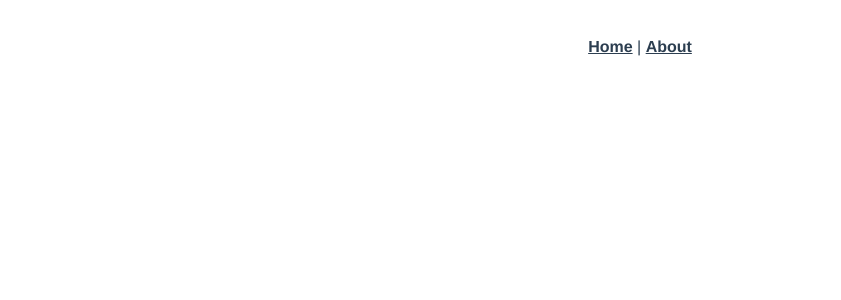
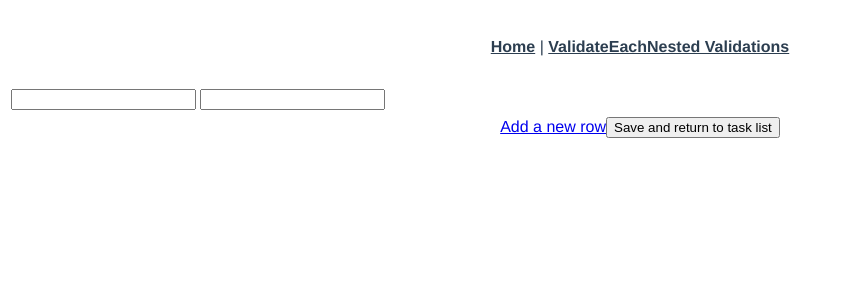
Before and after one commit to malcomio/vue-learning, a Vue app: page /vuelidate/nested-validations in a window 1280 px wide. Before the commit this address had no page. Shown: the top 300 px of the page, without its empty margins (0-841 px from the left). Built offline with nearby package versions, Linux system fonts and the light colour scheme.

Commit message:
vuelidate tests

```diff
--- a/package.json
+++ b/package.json
@@ -8,6 +8,9 @@
     "lint": "vue-cli-service lint"
   },
   "dependencies": {
+    "@vuelidate/components": "^1.1.12",
+    "@vuelidate/core": "^2.0.0-alpha.32",
+    "@vuelidate/validators": "^2.0.0-alpha.25",
     "core-js": "^3.6.5",
     "vue": "^3.0.0",
     "vue-router": "^4.0.0-0",
--- a/src/App.vue
+++ b/src/App.vue
@@ -1,7 +1,8 @@
 <template>
   <div id="nav">
     <router-link to="/">Home</router-link> |
-    <router-link to="/about">About</router-link>
+    <router-link to="/vuelidate/validate-each">ValidateEach</router-link>
+    <router-link to="/vuelidate/vuelidate/nested-validations">Nested Validations</router-link>
   </div>
   <router-view/>
 </template>
--- a/src/router/index.js
+++ b/src/router/index.js
@@ -8,14 +8,19 @@ const routes = [
     component: Home
   },
   {
-    path: '/about',
-    name: 'About',
+    path: '/vuelidate/nested-validations',
+    name: 'Nested Validations',
+    component: () => import('../views/vuelidate/NestedValidationsParent.vue')
+  },
+  {
+    path: '/vuelidate/validate-each',
+    name: 'ValidateEach',
     // route level code-splitting
     // this generates a separate chunk (about.[hash].js) for this route
     // which is lazy-loaded when the route is visited.
-    component: () => import(/* webpackChunkName: "about" */ '../views/About.vue')
+    component: () => import(/* webpackChunkName: "about" */ '../views/vuelidate/ValidateEach.vue')
   }
-]
+];
 
 const router = createRouter({
   history: createWebHistory(process.env.BASE_URL),
--- a/src/views/Home.vue
+++ b/src/views/Home.vue
@@ -1,18 +1,28 @@
 <template>
   <div class="home">
     <img alt="Vue logo" src="../assets/logo.png">
-    <HelloWorld msg="Welcome to Your Vue.js App"/>
+
+    <h1>Vue Learning</h1>
+    <p>A collection of pages and components to test out <a href="https://v3.vuejs.org/">VueJS patterns</a></p>
+
+    <ul>
+      <li v-for="(page, index) in pages" :key="index">
+        <a :href="page.path">{{ page.name }}</a>
+      </li>
+    </ul>
   </div>
 </template>
 
 <script>
-// @ is an alias to /src
-import HelloWorld from '@/components/HelloWorld.vue'
 
-export default {
-  name: 'Home',
-  components: {
-    HelloWorld
-  }
-}
+    import pages from "../pages";
+
+    export default {
+        name: 'Home',
+        data() {
+            return {
+                pages
+            }
+        }
+    }
 </script>
--- /dev/null
+++ b/src/views/vuelidate/NestedValidationsChild.vue
@@ -0,0 +1,88 @@
+<template>
+  <tr class="govuk-table__row">
+    <td class="govuk-table__cell">
+      <input class="govuk-input"
+             v-if="isEditable" :value="containerNumber" type="text" name="containerNumber"
+             @input="handleChange"/>
+    </td>
+    <td class="govuk-table__cell">
+      <input class="govuk-input"
+             v-if="isEditable" :value="sealNumber" @input="handleChange" type="text"
+             name="sealNumber"/>
+    </td>
+    <td class="govuk-table__cell" v-if="isEditable">
+      <button class="govuk-button govuk-button--secondary" @click="$parent.removeRow(index, $event)"
+              v-if="$parent.form.rows.length > 1">
+        <span class="fas fa-trash-alt"></span>
+      </button>
+    </td>
+  </tr>
+</template>
+
+<script>
+    import useVuelidate from '@vuelidate/core';
+    import {helpers, alphaNum } from '@vuelidate/validators';
+
+    const containerNumberFormat = helpers.regex(/^[a-zA-Z]{3}[U,J,Z,u,j,z]{1}\d{7}$/g);
+
+    const eitherField = (value, siblings) => {
+        return siblings.containerNumber.length > 0 || siblings.sealNumber.length > 0;
+    };
+
+    export default {
+        name: 'NestedValidationsChild',
+        setup() {
+            return { v$: useVuelidate() };
+        },
+        data() {
+            return {
+                row: {
+                    containerNumber: '',
+                    sealNumber: '',
+                    rowState: ''
+                }
+            }
+        },
+        validations() {
+            return {
+                row: {
+                    containerNumber: {
+                        containerNumberFormat: helpers.withMessage('The container number must be in the correct format', containerNumberFormat),
+                        $autoDirty: true
+                    },
+                    sealNumber: {
+                        alphaNum: helpers.withMessage('The seal number must only contain letters and numbers', alphaNum),
+                        $autoDirty: true
+                    },
+                    rowState: {
+                        eitherField: helpers.withMessage('Please enter either the container number or seal number', eitherField),
+                        $autoDirty: true
+                    }
+                }
+            }
+        },
+        methods: {
+            handleChange(e) {
+                const field = e.target.name;
+                const value = e.target.value;
+
+                this.row[field] = value;
+
+                this.v$.row.rowState.$touch();
+
+                this.$emit('handle-change', {
+                    value,
+                    field,
+                    index: this.index
+                })
+            }
+        },
+        props: {
+            containerNumber: String,
+            sealNumber: String,
+            isEditable: Boolean,
+            index: Number
+        },
+        emits: ['handle-change']
+    }
+</script>
--- /dev/null
+++ b/src/views/vuelidate/NestedValidationsParent.vue
@@ -0,0 +1,79 @@
+<template>
+  <p
+      v-for="error of v$.$errors"
+      :key="error.$uid"
+  >
+    <strong>{{ error.$validator }}</strong>
+    <small> on property</small>
+    <strong>{{ error.$property }}</strong>
+    <small> says:</small>
+    <strong>{{ error.$message }}</strong>
+  </p>
+  <table>
+  <nested-validations-child v-for="(item, index) in form.rows"
+         :key="item"
+         :index="index"
+         :container-number="item.containerNumber"
+         :seal-number="item.sealNumber"
+         :is-editable="true"
+         v-on:handle-change="handleChange($event)"
+  ></nested-validations-child>
+    <tr class="govuk-table__row" v-for="(item, index) in form.rows" :key="index">
+      <td class="govuk-table__cell">{{item.containerNumber}}</td>
+      <td class="govuk-table__cell">{{item.sealNumber}}</td>
+    </tr>
+  </table>
+  <a class="govuk-link" id="add-a-new-table-row" href="#" v-on:click="addItem($event)">Add a new row</a>
+  <button class="govuk-button"
+          v-on:click="submit">
+    Save and return to task list
+  </button>
+</template>
+
+<script>
+    import useVuelidate from '@vuelidate/core';
+    import NestedValidationsChild from './NestedValidationsChild';
+
+    // TODO: bootstrap styles
+    export default {
+        name: 'NestedValidationsParent',
+        components: { NestedValidationsChild },
+        setup () {
+            return { v$: useVuelidate() }
+        },
+        data() {
+            return {
+                form: {
+                    rows: [
+                        { containerNumber: "", sealNumber: "" }
+                    ]
+                },
+                validation: {
+                    rows: []
+                },
+                loaded: false
+            }
+        },
+        methods: {
+            addItem(e) {
+                e.preventDefault();
+                this.form.rows.push({
+                    containerNumber: "",
+                    sealNumber: ""
+                });
+            },
+            removeRow: function (index, e) {
+                e.preventDefault();
+                this.form.rows.splice(index, 1);
+            },
+            handleChange(payload) {
+                this.form.rows[payload.index][payload.field] = payload.value;
+            },
+
+            async submit() {
+                const isFormValid = await this.v$.$validate();
+                alert(isFormValid);
+            }
+        }
+    }
+</script>
--- /dev/null
+++ b/src/views/vuelidate/ValidateEach.vue
@@ -0,0 +1,68 @@
+<template>
+  <h1>Vuelidate: ValidateEach</h1>
+
+  <a href="https://vuelidate-next.netlify.app/advanced_usage.html#using-the-validateeach-component">Documentation</a>
+
+  <table>
+    <ValidateEach
+        v-for="(item, index) in collection"
+        :key="index"
+        :state="item"
+        :rules="rules"
+    >
+      <template #default="{ v }">
+        <tr>
+          <td>
+            <input
+                v-model="v.name.$model"
+                type="text"
+            >
+          </td>
+          <td><input v-model="v.elephants.$model" type="number" /></td>
+          <td
+              v-for="(error, errorIndex) in v.$errors"
+              :key="errorIndex"
+          >
+            {{ error.$message }}
+          </td>
+        </tr>
+      </template>
+    </ValidateEach>
+  </table>
+</template>
+
+<script>
+    import {reactive} from 'vue'
+    import useVuelidate from '@vuelidate/core'
+    import {ValidateEach} from '@vuelidate/components'
+    import {minLength, required} from '@vuelidate/validators'
+
+    export default {
+        name: 'ValidateEachPage',
+        components: {ValidateEach},
+        setup() {
+            const rules = {
+                name: {
+                    required,
+                    minLength: minLength(10)
+                },
+                elephants: {
+                    required
+                }
+            };
+            const collection = reactive([]);
+
+            const v = useVuelidate();
+
+            return {rules, collection, v}
+        },
+        created() {
+            console.log(this);
+
+            this.collection = [
+                {name: 'foo', elephants: 15},
+                {name: 'bar', elephants: 12}
+            ];
+        }
+    }
+</script>
```
Also changed, not shown: 1 other file (tests, documents, lock files or other folders).
